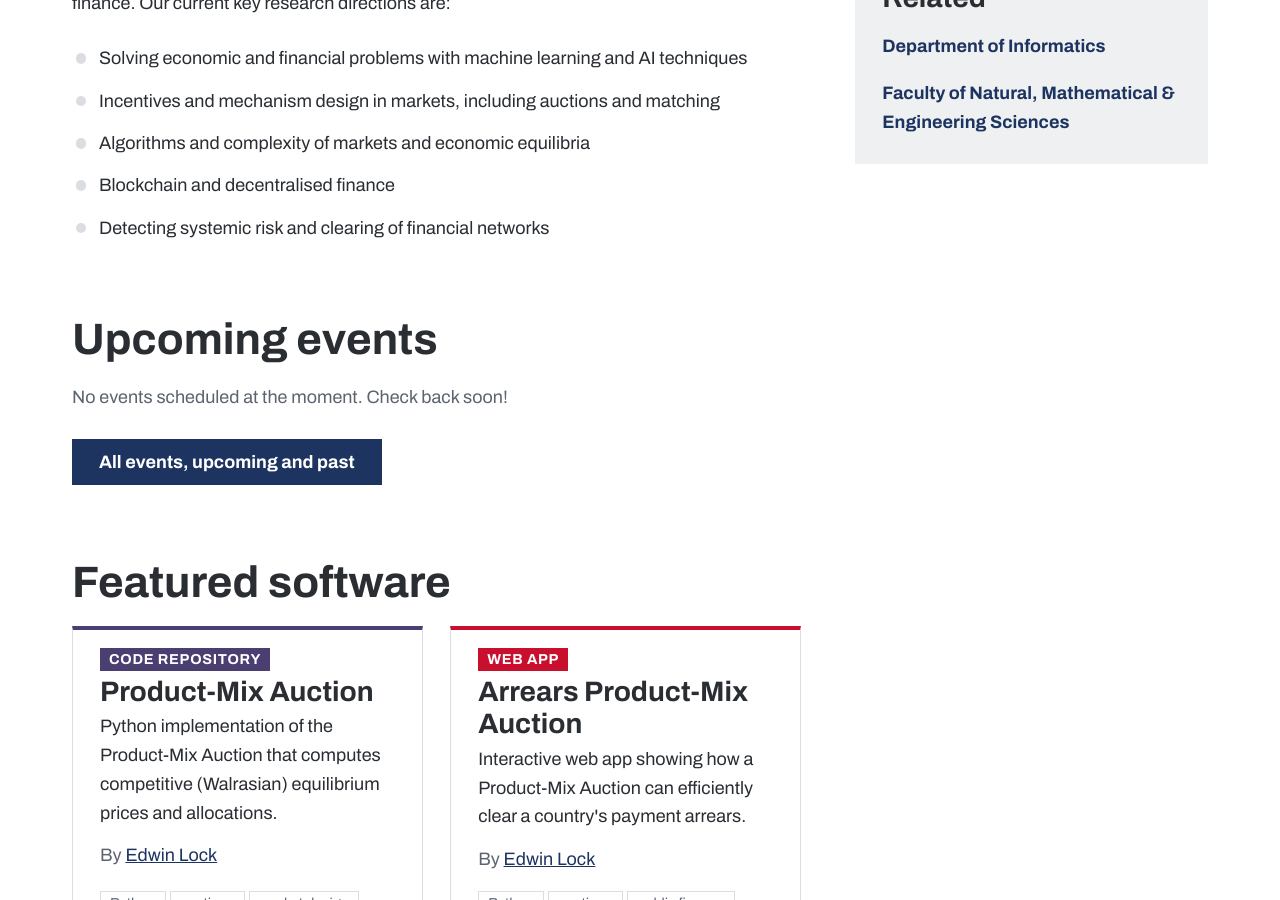
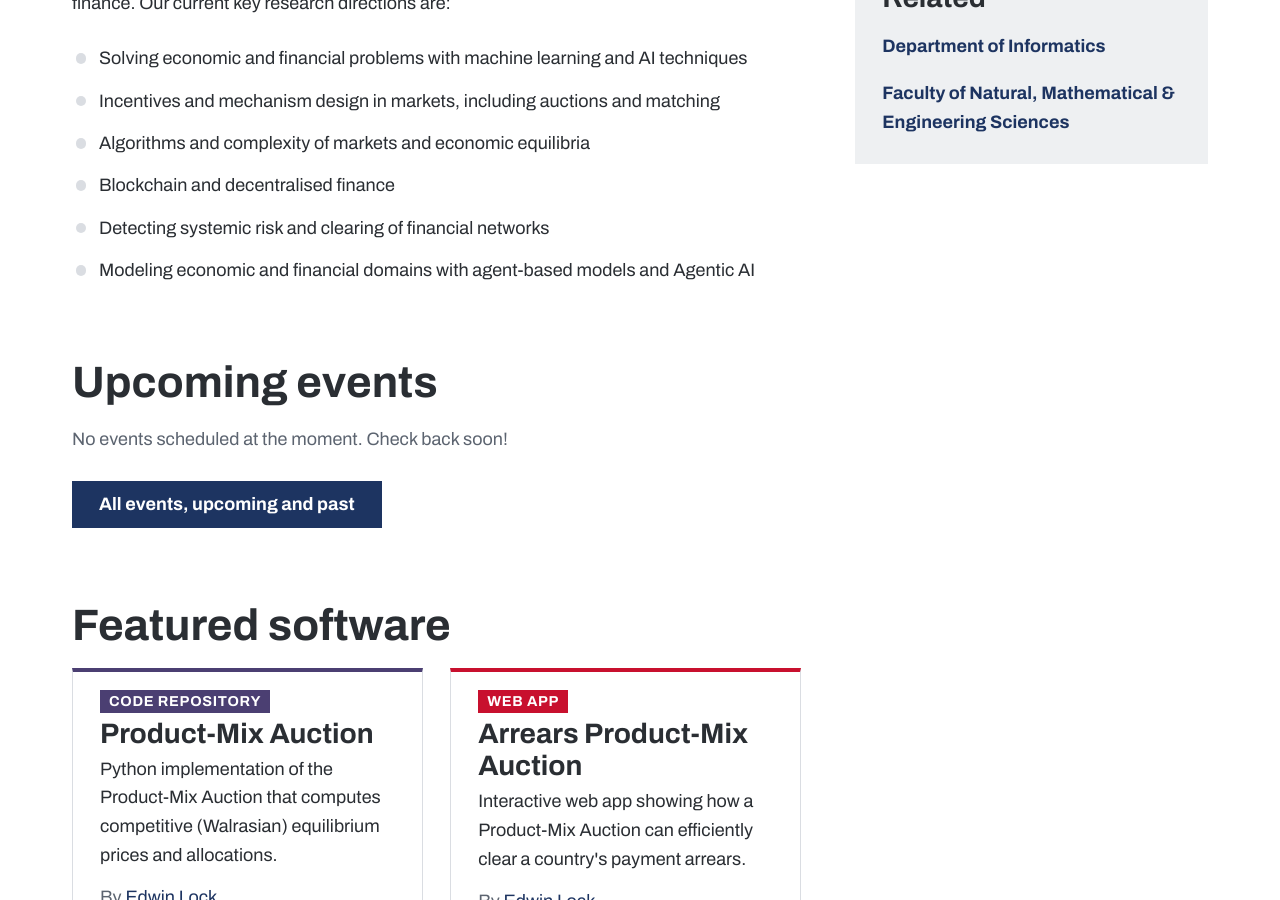
Before and after one commit to KCL-EconFin-Hub/kcl-econfin-hub.github.io, a Jekyll site: the page built from index.html, in a window 1280 px wide and 900 px high, scrolled down 955 px. Built offline with Jekyll 4.4.1, drawn with Linux system fonts in a browser that asks for light colours.

Commit message:
Update site.yml

```diff
--- a/_data/site.yml
+++ b/_data/site.yml
@@ -104,6 +104,7 @@ home:
       - "Algorithms and complexity of markets and economic equilibria"
       - "Blockchain and decentralised finance"
       - "Detecting systemic risk and clearing of financial networks"
+      - "Modeling economic and financial domains with agent-based models and Agentic AI"
 
   events:
     heading: "Upcoming events"
```
